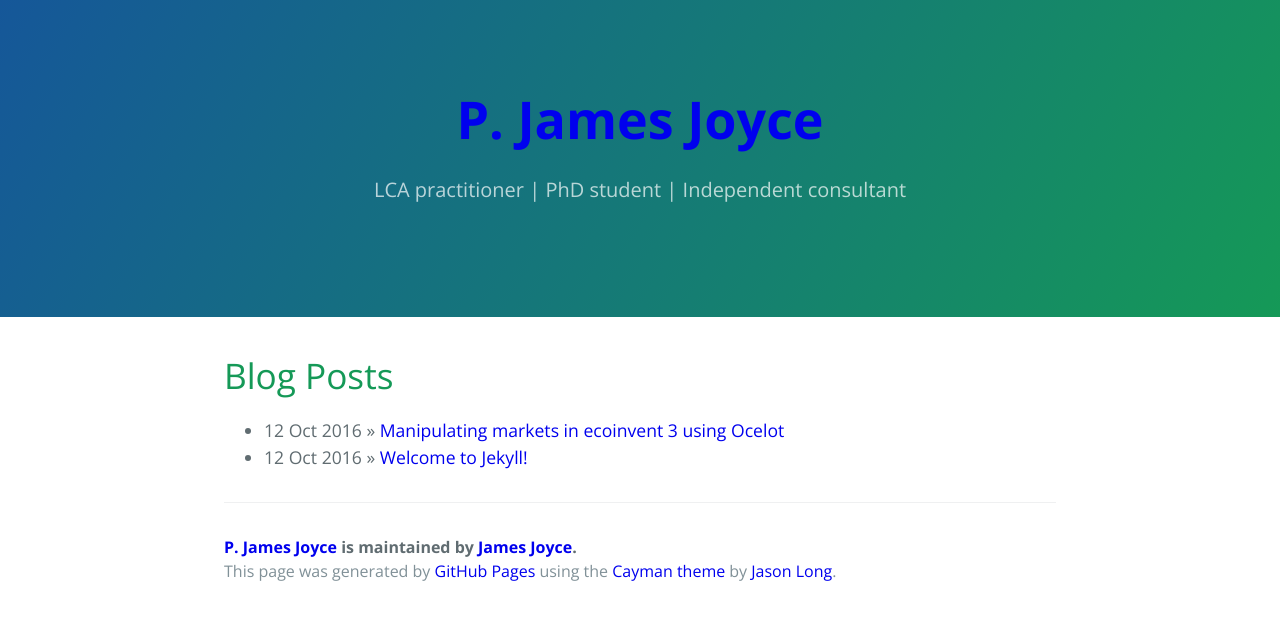
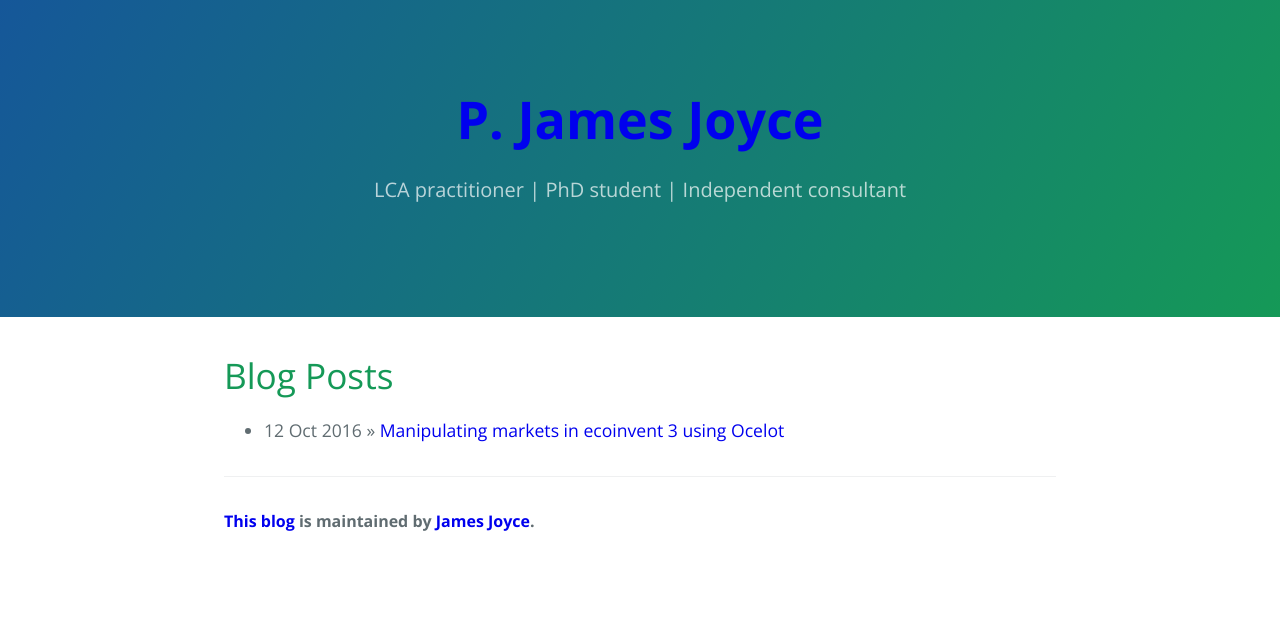
Before and after one commit to pjamesjoyce/pjamesjoyce.github.io, a Jekyll site: the page built from index.html, in a window 1280 px wide. Shown: the top 620 px of the page. Built offline with Jekyll 4.4.1, drawn with Linux system fonts in a browser that asks for light colours.

Commit message:
footer edits

```diff
--- a/_includes/page-footer.html
+++ b/_includes/page-footer.html
@@ -1,4 +1,4 @@
 <footer class="site-footer">
-  <span class="site-footer-owner"><a href="{{ site.url }}">{{ site.title }}</a> is maintained by <a href="{{ site.author.url }}">{{ site.author.name }}</a>.</span>
-  <span class="site-footer-credits">This page was generated by <a href="https://pages.github.com">GitHub Pages</a> using the <a href="https://github.com/pietromenna/jekyll-cayman-theme">Cayman theme</a> by <a href="http://github.com/jasonlong">Jason Long</a>.</span>
+  <span class="site-footer-owner"><a href="{{ site.url }}">This blog</a> is maintained by <a href="{{ site.author.url }}">{{ site.author.name }}</a>.</span>
+  <!---<span class="site-footer-credits">This page was generated by <a href="https://pages.github.com">GitHub Pages</a> using the <a href="https://github.com/pietromenna/jekyll-cayman-theme">Cayman theme</a> by <a href="http://github.com/jasonlong">Jason Long</a>.</span>-->
 </footer>
```
Also changed, not shown: _posts/2016-10-12-welcome-to-jekyll.markdown (deleted, +0 -25 lines).
